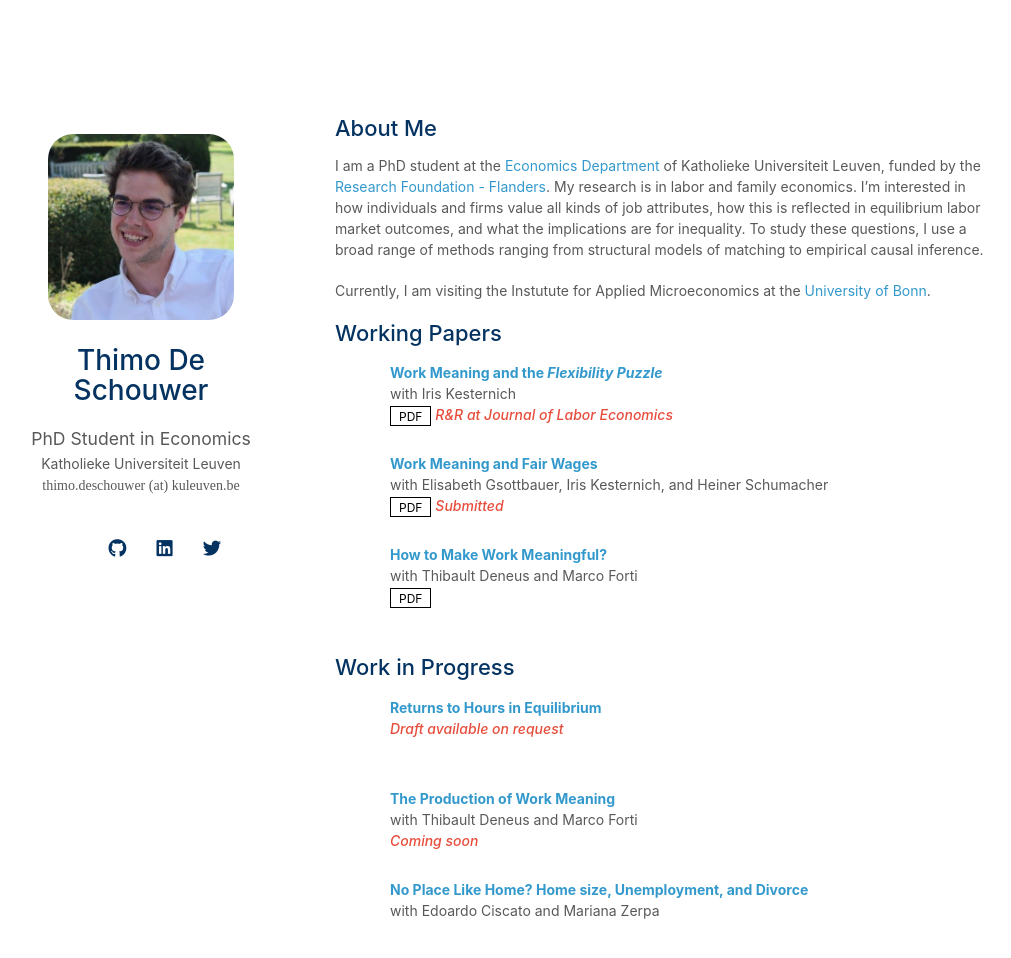
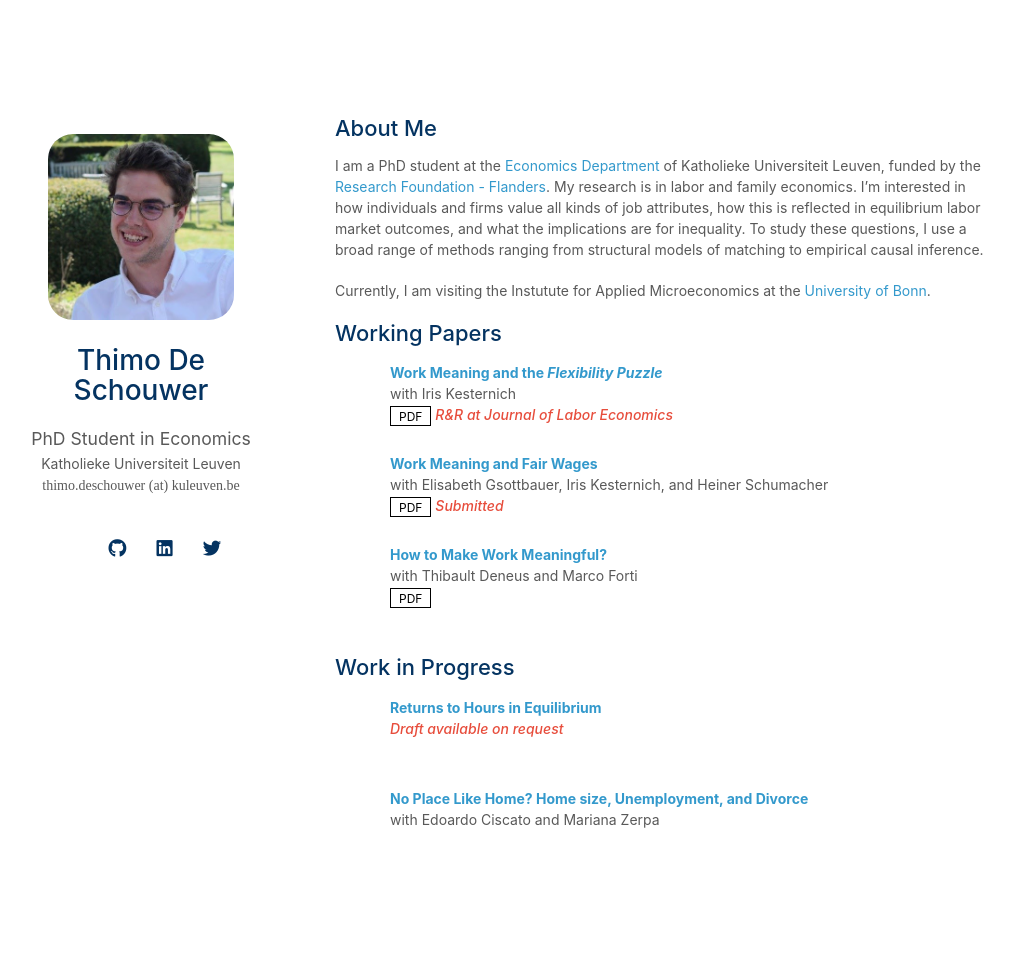
Before and after one commit to thimodeschouwer/thimodeschouwer.github.io, a Jekyll site: the page built from index.md, in a window 1280 px wide and 1061 px high. Shown: the top 958 px of the window, without its empty margins (135-1146 px from the left). Built offline with Jekyll 4.4.1, drawn with Linux system fonts in a browser that asks for light colours; nearby versions of some CDN libraries; a style sheet for code colours, icons or effects is not loaded; our own code applies the rules of GitHub Pages for plain Markdown files.

Commit message:
remove production paper

```diff
--- a/_data/workprogress.yml
+++ b/_data/workprogress.yml
@@ -3,9 +3,5 @@ main:
   - title: Returns to Hours in Equilibrium
     notes: Draft available on request
 
-  - title: The Production of Work Meaning
-    authors: with Thibault Deneus and Marco Forti
-    notes: Coming soon
-
   - title: No Place Like Home? Home size, Unemployment, and Divorce
     authors: with Edoardo Ciscato and Mariana Zerpa
```
